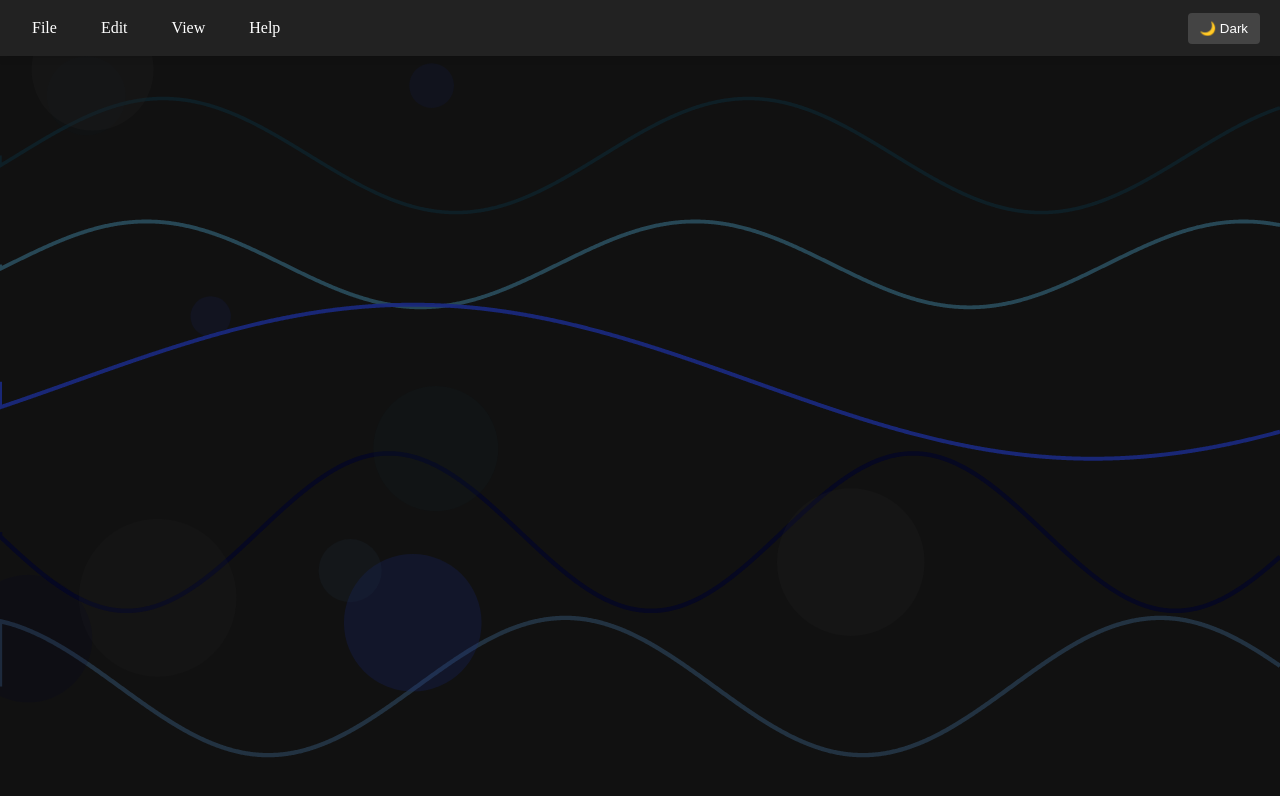
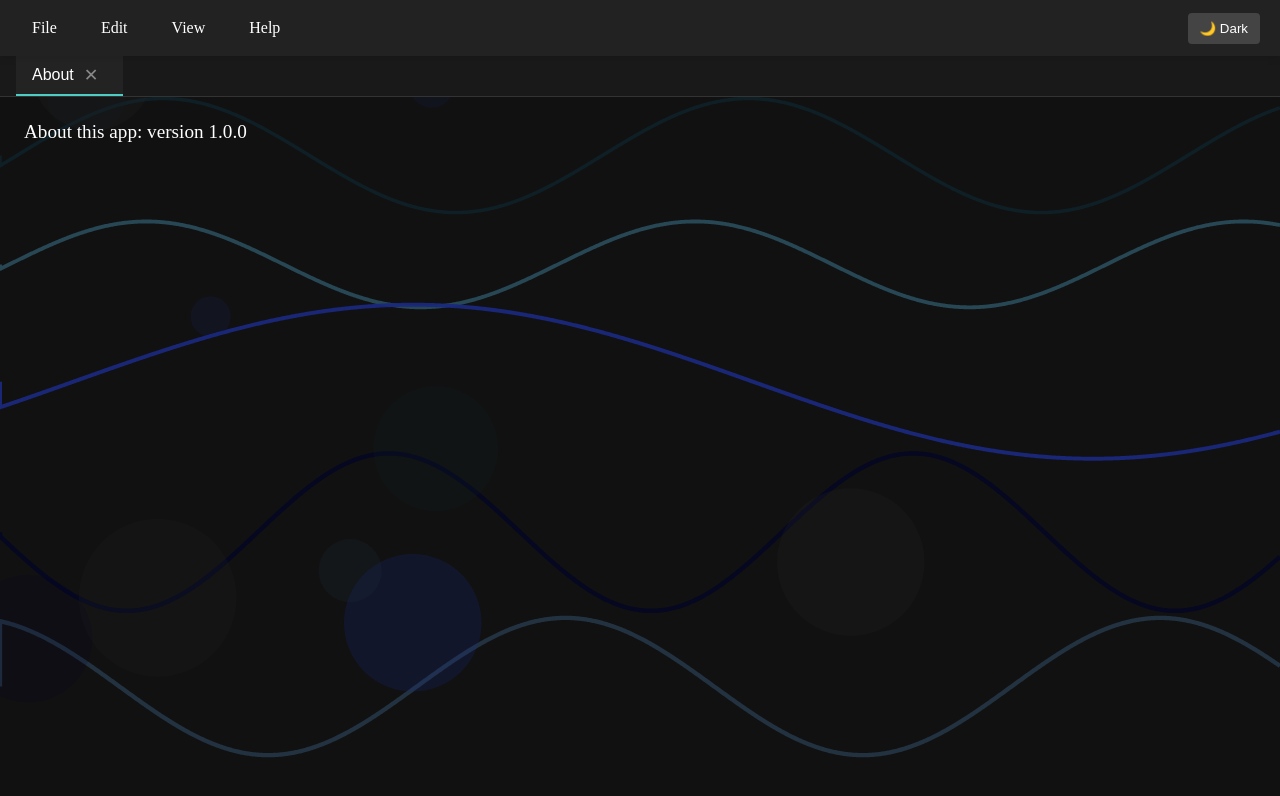
Before and after one commit to JPRovezzi/Guichem-Suite-js, a website: page public/index.html in a window 1280 px wide. Both pictures are taken after a click on the button "Enter". Drawn offline with nearby package versions, Linux system fonts and the light colour scheme.

Commit message:
Add tab bar functionality with dynamic tabs and close option

```diff
--- a/public/index.html
+++ b/public/index.html
@@ -179,6 +179,75 @@
       margin: 6px 0;
       border: none;
     }
+    .tab-bar {
+      display: flex;
+      align-items: center;
+      background: #191919;
+      border-bottom: 1px solid #333;
+      height: 40px;
+      padding-left: 16px;
+      z-index: 1;
+      position: relative;
+    }
+    .tab-bar.light {
+      background: #eaeaea;
+      border-bottom: 1px solid #ccc;
+    }
+    .tab {
+      padding: 0 24px 0 16px;
+      height: 100%;
+      display: flex;
+      align-items: center;
+      cursor: pointer;
+      color: #bbb;
+      font-size: 1em;
+      border: none;
+      background: none;
+      outline: none;
+      border-bottom: 2px solid transparent;
+      transition: color 0.2s, border-bottom 0.2s, background 0.2s;
+      position: relative;
+      margin-right: 2px;
+    }
+    .tab.active {
+      color: #fff;
+      border-bottom: 2px solid #4ecdc4;
+      background: #232323;
+    }
+    .tab-bar.light .tab {
+      color: #444;
+      background: none;
+    }
+    .tab-bar.light .tab.active {
+      color: #222;
+      border-bottom: 2px solid #43cea2;
+      background: #f5f5f5;
+    }
+    .tab .close-icon {
+      margin-left: 10px;
+      font-size: 1.1em;
+      color: #888;
+      cursor: pointer;
+      transition: color 0.2s;
+      user-select: none;
+    }
+    .tab .close-icon:hover {
+      color: #e74c3c;
+    }
+    .tab-content {
+      padding: 24px;
+      color: #fff;
+      font-size: 1.2em;
+    }
+    .tab-content.light {
+      color: #222;
+    }
+    .no-tabs-message {
+      padding: 24px;
+      color: #aaa;
+      font-size: 1.2em;
+      text-align: center;
+    }
   </style>
 </head>
 <body :class="{light: theme === 'light'}">
@@ -223,6 +292,31 @@
           {{ theme === 'dark' ? '🌙 Dark' : '🌞 Light' }}
         </button>
       </div>
+      <!-- Tab Bar -->
+      <div v-if="tabs.length" class="tab-bar" :class="{light: theme === 'light'}">
+        <button
+          v-for="(tab, idx) in tabs"
+          :key="tab"
+          class="tab"
+          :class="{active: activeTab === tab}"
+          @click="setActiveTab(tab)"
+        >
+          {{ tab }}
+          <span
+            class="close-icon"
+            title="Close tab"
+            @click.stop="closeTab(tab)"
+          >&#10005;</span>
+        </button>
+      </div>
+      <!-- Tab Content or No Tabs Message -->
+      <div v-if="tabs.length" class="tab-content" :class="{light: theme === 'light'}">
+        <span v-if="activeTab === 'About'">About this app: version 1.0.0</span>
+        <span v-else>Tab: {{ activeTab }}</span>
+      </div>
+      <div v-else class="no-tabs-message">
+        No tabs open.
+      </div>
       <canvas id="bgCanvas" style="position:fixed;top:0;left:0;width:100vw;height:100vh;pointer-events:none;"></canvas>
     </div>
   </div>
@@ -236,6 +330,8 @@
           helpMenuOpen: false,
           fileMenuOpen: false,
           showWelcome: true,
+          tabs: ['About'],
+          activeTab: 'About',
         }
       },
       mounted() {
@@ -281,6 +377,16 @@
         fileAction(action) {
           alert(`You selected: ${action}`);
           this.fileMenuOpen = false;
+        },
+        setActiveTab(tab) {
+          this.activeTab = tab;
+        },
+        closeTab(tab) {
+          const idx = this.tabs.indexOf(tab);
+          this.tabs.splice(idx, 1);
+          if (this.activeTab === tab) {
+            this.activeTab = this.tabs[0] || '';
+          }
         },
         randomBetween(a, b) {
           return a + Math.random() * (b - a);
```
